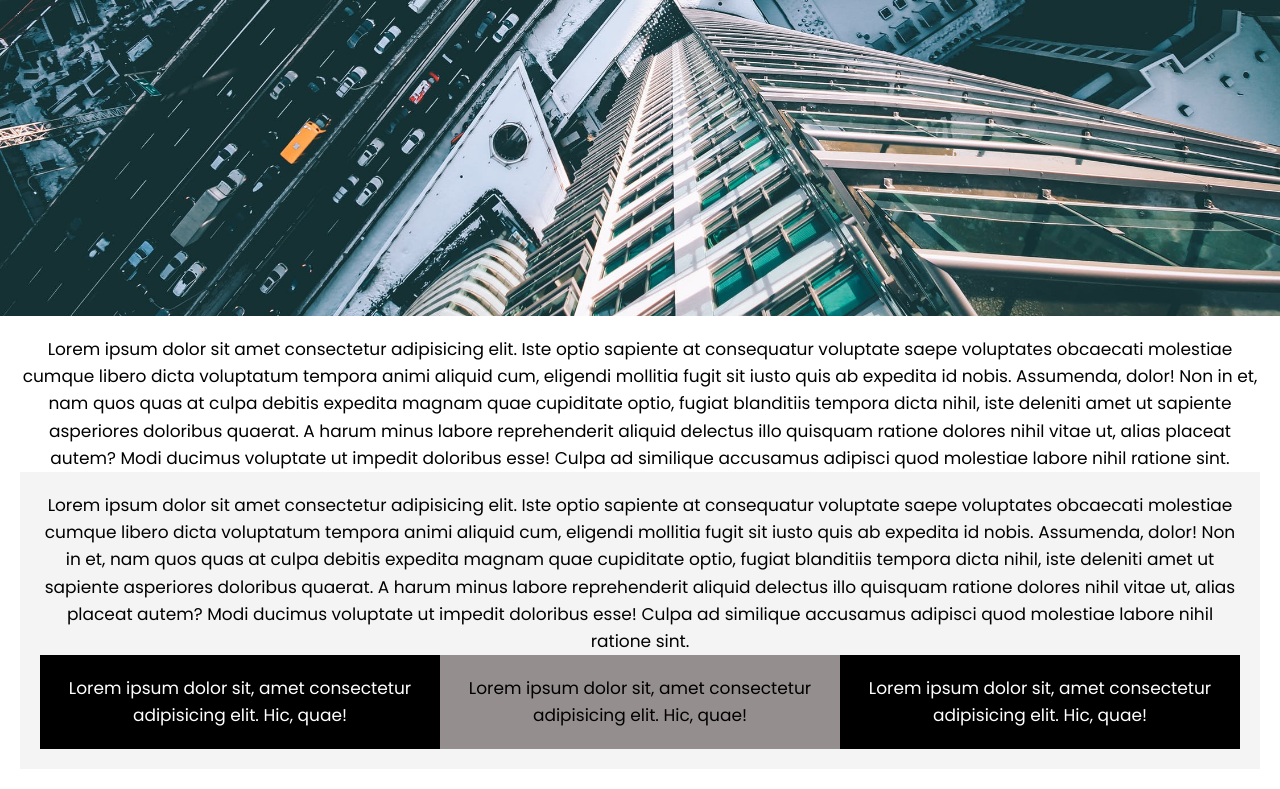
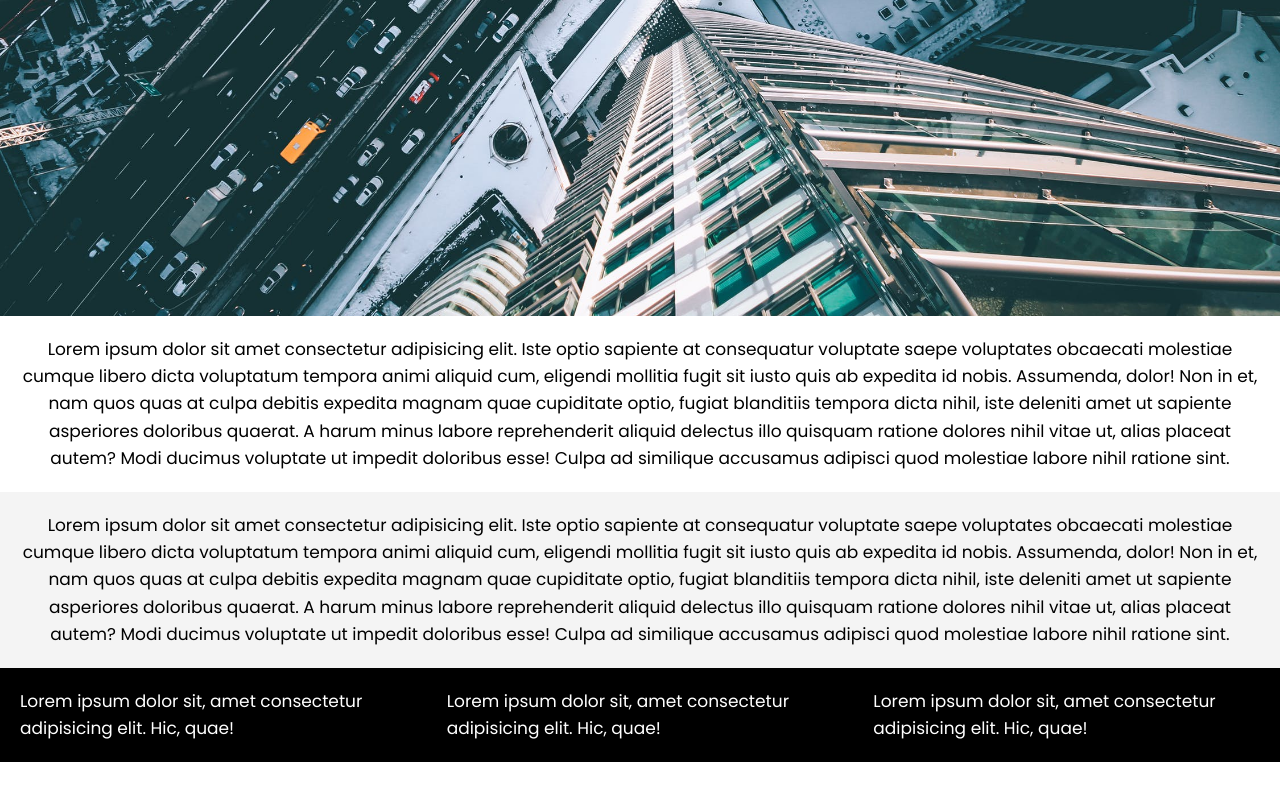
Before and after one commit to andrewly07/landing-page-v2, a plain HTML site: page index.html in a window 1280 px wide. Shown: the part 548-1337 px from the top of the page. After the commit the page ends 1310 px from the top, so only its background shows below. Drawn offline with Linux system fonts and the light colour scheme.

Commit message:
fixed sections to match

```diff
--- a/index.html
+++ b/index.html
@@ -4,10 +4,12 @@
     <meta charset="UTF-8" />
     <meta name="viewport" content="width=device-width, initial-scale=1.0" />
     <title>Landing Page 2.0</title>
-    <link href="https://fonts.googleapis.com/css?family=Poppins&display=swap" rel="stylesheet">
+    <link
+      href="https://fonts.googleapis.com/css?family=Poppins&display=swap"
+      rel="stylesheet"
+    />
 
     <link rel="stylesheet" href="style.css" />
-
   </head>
   <body>
     <nav>
@@ -24,7 +26,6 @@
         <div class="line1"></div>
         <div class="line2"></div>
         <div class="line3"></div>
-
       </div>
     </nav>
     <header id="showcase">
@@ -49,6 +50,7 @@
         esse! Culpa ad similique accusamus adipisci quod molestiae labore nihil
         ratione sint.
       </p>
+    </section>
     <section id="section-b">
       <p>
         Lorem ipsum dolor sit amet consectetur adipisicing elit. Iste optio
@@ -63,11 +65,17 @@
         esse! Culpa ad similique accusamus adipisci quod molestiae labore nihil
         ratione sint.
       </p>
+    </section>
     <section id="section-c">
-            <div class="box1">Lorem ipsum dolor sit, amet consectetur adipisicing elit. Hic, quae!</div>
-            <div class="box2">Lorem ipsum dolor sit, amet consectetur adipisicing elit. Hic, quae!</div>
-            <div class="box3">Lorem ipsum dolor sit, amet consectetur adipisicing elit. Hic, quae!</div>
-
+      <div class="box1">
+        Lorem ipsum dolor sit, amet consectetur adipisicing elit. Hic, quae!
+      </div>
+      <div class="box2">
+        Lorem ipsum dolor sit, amet consectetur adipisicing elit. Hic, quae!
+      </div>
+      <div class="box3">
+        Lorem ipsum dolor sit, amet consectetur adipisicing elit. Hic, quae!
+      </div>
     </section>
     <script src="main.js"></script>
   </body>
--- a/style.css
+++ b/style.css
@@ -107,6 +107,7 @@ nav {
   padding: 20px;
   background: #f4f4f4;
   text-align: center;
+  color: #000;
 }
 
 #section-c {
@@ -118,13 +119,10 @@ nav {
 }
 
 #section-c .box1,
+#section-c .box2,
 #section-c .box3 {
   background: #000;
   color: #fff;
-}
-
-#section-c .box2 {
-  background: #948e8e;
 }
 
 @media screen and (max-width: 1024px) {
```
Lines whose indentation alone changed are shown as unchanged.
